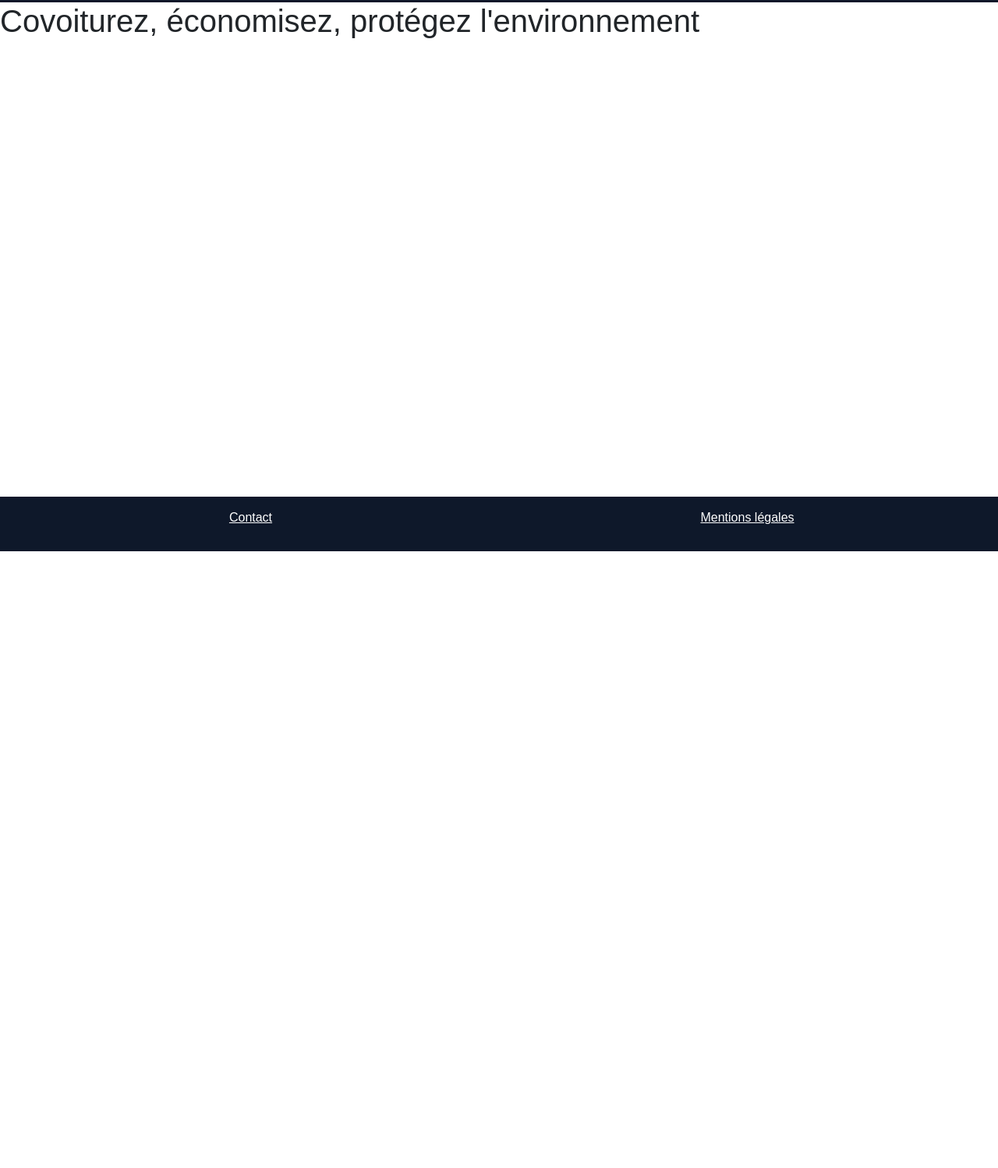
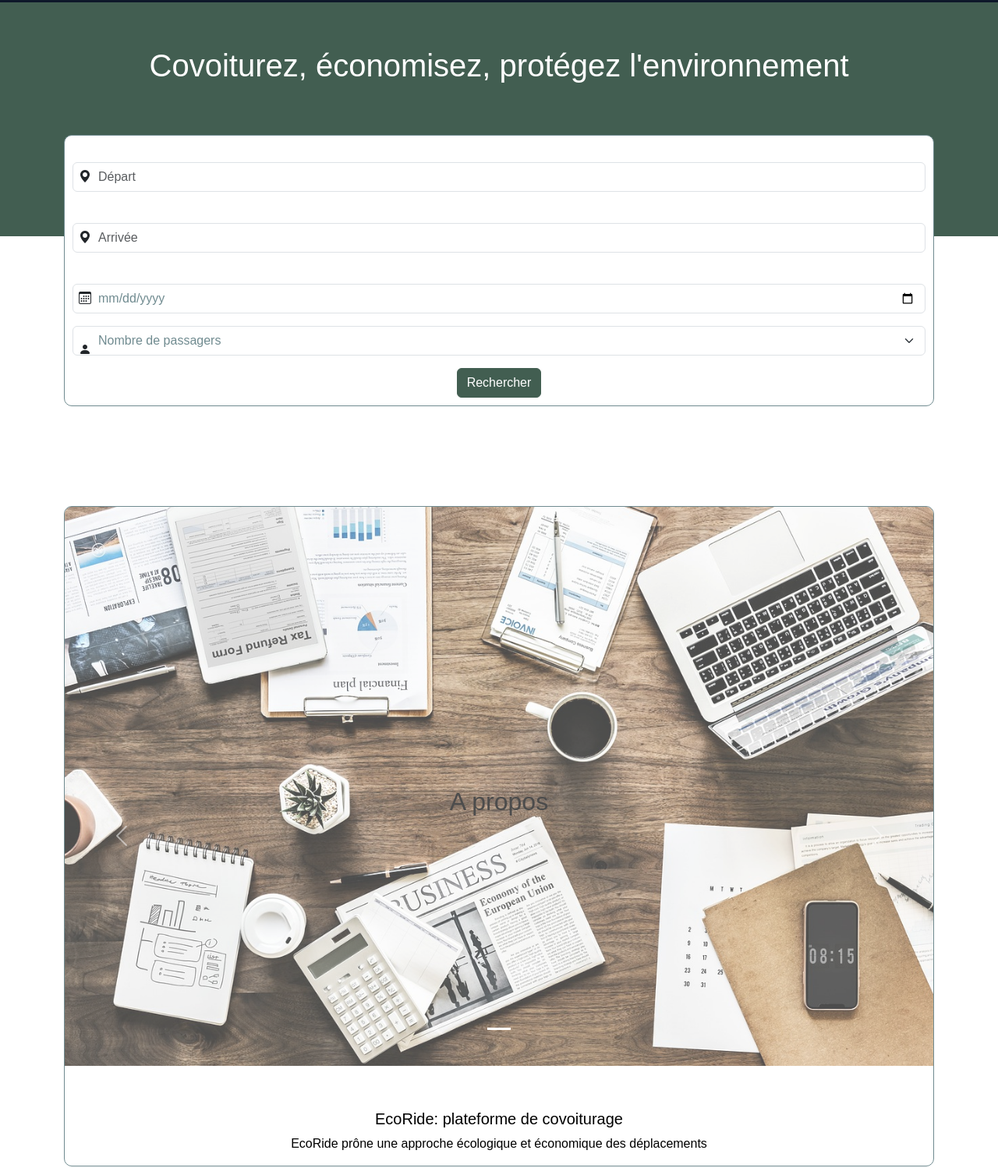
Before and after one commit to elodie48/EcoRide_Front, a website with bundled scripts: page index.html in a window 1280 px wide. Shown: the part 93-1591 px from the top of the page at 78% size. Before the commit the page ends 800 px from the top, so only its background shows below. Built offline with nearby package versions, Linux system fonts and the light colour scheme; files whose address does not match are found by name.

Commit message:
Home page created

```diff
--- a/pages/home.html
+++ b/pages/home.html
@@ -1 +1,69 @@
-<h1>Covoiturez, économisez, protégez l'environnement</h1>
+<!--BigTitle-->
+<div class="hero-scene text-center text-white">
+    <div class="hero-scene-content">
+        <h1>Covoiturez, économisez, protégez l'environnement</h1>
+    </div>
+</div>
+
+<!--Carsharing form-->
+<div class="container">
+    <form id="carsharing-form">
+        <div class="mb-3">
+            <i class="icon bi bi-geo-alt-fill"></i>
+            <label for="DepartureInput" class="form-label"></label>
+            <input type="text" class="form-control" id="DepartureInput" placeholder="Départ">
+        </div>
+        <div class="mb-3">
+            <i class="icon bi bi-geo-alt-fill"></i>
+            <label for="ArrivalInput" class="form-label"></label>
+            <input type="text" class="form-control" id="ArrivalInput" placeholder="Arrivée">
+        </div>
+        <div class="mb-3">
+            <i class="icon bi bi-calendar3"></i>
+            <label for="DateInput" class="form-label"></label>
+            <input type="date" class="form-control" id="DateInput" placeholder="Date">
+        </div>
+        <div class="mb-3">
+            <i class="icon bi bi-person-fill"></i>
+            <select class="form-select" id="PassengerInput">
+                <option selected>Nombre de passagers</option>
+                <option value="1">1</option>
+                <option value="2">2</option>
+                <option value="3">3</option>
+                <option value="4">4</option>
+            </select>
+        </div>
+        <div class="text-center">
+            <button type="submit" class="btn btn-primary" id="btn-Search">Rechercher</button>
+        </div>
+    </form>
+</div>
+
+<!--Carousel-->
+<div id="carouselCaptions" class="container carousel slide">
+  <div class="carousel-inner">
+    <div class="carousel-item active">
+        <div class="carousel-item-picture">
+            <img src="/images/a_propos.jpg" class="d-block w-100" alt="Bureau">
+            <div class="carousel-caption d-none d-md-block">
+                <h2>A propos</h2>
+                <div class="carousel-indicators">
+                    <button type="button" data-bs-target="#carouselCaptions" data-bs-slide-to="0" class="active" aria-current="true" aria-label="Slide 1"></button>
+                </div>
+            </div>
+        </div>
+        <div class="carousel-caption-description">
+            <h5>EcoRide: plateforme de covoiturage</h5>
+            <p>EcoRide prône une approche écologique et économique des déplacements</p>
+        </div>
+    </div>
+  </div>
+  <button class="carousel-control-prev" type="button" data-bs-target="#carouselExampleCaptions" data-bs-slide="prev">
+    <span class="carousel-control-prev-icon" aria-hidden="true"></span>
+    <span class="visually-hidden">Previous</span>
+  </button>
+  <button class="carousel-control-next" type="button" data-bs-target="#carouselExampleCaptions" data-bs-slide="next">
+    <span class="carousel-control-next-icon" aria-hidden="true"></span>
+    <span class="visually-hidden">Next</span>
+  </button>
+</div>
--- a/scss/main.scss
+++ b/scss/main.scss
@@ -16,3 +16,99 @@ footer.footer{
     bottom: 0;
     width: 100%;
 }
+
+//Home
+.hero-scene{
+    position: relative;
+    &::before{
+        content: "";
+        position: absolute;
+        top: 0;
+        left: 0;
+        width: 100%;
+        height: 300px;
+        background-color: $primary;
+        background-size: cover;
+    }
+
+    *{
+        //Content over background
+        position: relative;
+    }
+
+    .hero-scene-content{
+            height: 170px;
+            display: flex;
+            flex-direction: column;
+            align-items: center;
+            justify-content: center;
+        }
+
+}
+
+//Form
+#carsharing-form{
+    position: relative;
+    background-color: white;
+    border: solid 1px #708B90;
+    border-radius: 10px;
+    padding: 10px;
+
+    .form-control,
+    .form-select{
+        color: $secondary;
+    }
+
+    .mb-3{
+        position: relative;
+    }
+
+    .icon{
+        position: absolute;
+        top: calc(50%);
+        left: 0.5rem;
+    }
+
+    .mb-3 label, .mb-3 .form-control{
+        left: .5rem;
+        padding-left: 2rem;
+    }
+
+    .form-select{
+        left: .5rem;
+        padding-left: 2rem;
+    }
+}
+
+//Carousel
+.carousel{
+    margin-top: 10%;
+}
+
+.carousel-item-picture{
+    opacity: 0.7;
+    position: relative;
+    ::before{
+        content: "";
+        position: absolute;
+    }
+
+    .carousel-caption{
+    color: black;
+    height: 50%;
+    }
+}
+
+.carousel-inner{
+    border: solid 1px #708B90;
+    border-radius: 10px;
+}
+
+.carousel-caption-description{
+    color: black;
+    margin-top: 5%;
+    display: flex;
+    flex-direction: column;
+    align-items: center;
+    justify-content: center;
+}
```
Also changed, not shown: images/a_propos.jpg (added), scss/main.css, 1 other file.
